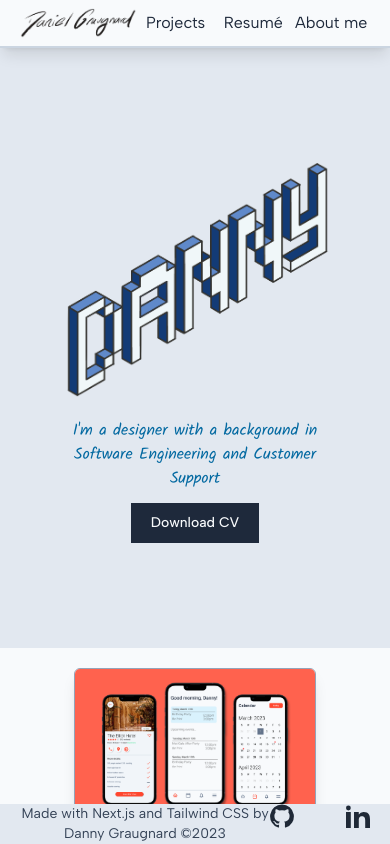
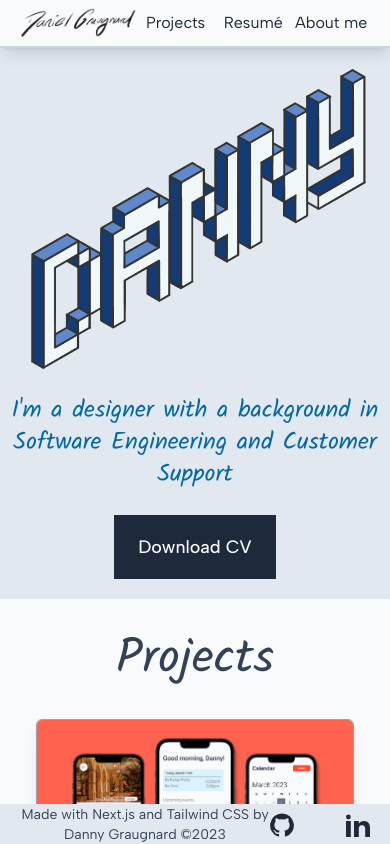
Before and after one commit to dan11218/portfolio-app, a Next.js app: page / in a window 390 px wide. Shown: the top 844 px of the page. Built offline with nearby package versions, Linux system fonts and the light colour scheme.

Commit message:
adds Project header, fixes responsiveness to footer and Jumbotron

```diff
--- a/app/components/footer.tsx
+++ b/app/components/footer.tsx
@@ -2,8 +2,8 @@ import Link from "next/link";
 
 export default function Footer() {
   return (
-    <footer className="fixed bottom-0 flex h-10 w-screen flex-col items-center justify-center bg-slate-200 px-[20px] dark:bg-slate-950">
-      <div className="flex w-full max-w-6xl flex-row justify-between">
+    <footer className="fixed bottom-0 flex h-10 w-screen border-t-[1px] border-solid flex-col items-center justify-center bg-slate-200 px-[20px] dark:bg-slate-950">
+    <div className="flex w-full max-w-6xl md:max-w-3xl flex-row justify-between items-center">
         <Link
           className="w-fit"
           href="https://github.com/dan11218/portfolio-app"
--- a/app/components/jumbotron.tsx
+++ b/app/components/jumbotron.tsx
@@ -5,11 +5,8 @@ import background from "../../public/graphics/Cube_Name.png";
 
 export default function Jumbotron() {
   return (
-    <section className="flex h-[600px] w-screen flex-col items-center justify-center bg-slate-200 py-[50px]">
-      <div className="h-50 flex w-full max-w-6xl flex-col items-center justify-center px-[50px]">
-        {/* <h1 className="py-3 text-4xl font-semibold text-slate-700 md:text-5xl">
-          Danny Graugnard
-        </h1> */}
+    <section className="flex h-fit w-screen py-2 flex-col items-center justify-center bg-slate-200">
+        <div className="h-fit flex w-full sm:max-w-6xl px-2 flex-col items-center justify-center">
         <Image
           src={background}
           width={500}
@@ -17,14 +14,14 @@ export default function Jumbotron() {
           alt="Daniel Graugnard"
         />
         <h2
-          className={`${kalam.className} py-3 text-center text-base text-sky-700 md:text-2xl`}
+        className={`${kalam.className} py-3 text-center text-sky-700 text-2xl sm:text-3xl`}
         >
           I&apos;m a designer with a background in Software Engineering and
           Customer Support
         </h2>
         <Link
           href="https://drive.google.com/file/d/1nTI56A3wOYprQhMZaEhc4_X8DhuG4c_5/view?usp=sharing"
-          className="focus:shadow-outline flex h-10 w-fit items-center bg-slate-800 px-5 py-3 text-sm font-medium text-slate-50 transition-colors duration-150 hover:bg-slate-600"
+          className="focus:shadow-outline flex h-16 w-fit justify-center items-center bg-slate-800 px-6 py-3 my-3 text-lg font-medium text-slate-50 transition-colors duration-150 hover:bg-slate-600"
         >
           Download CV
         </Link>
--- a/app/components/project_section.tsx
+++ b/app/components/project_section.tsx
@@ -1,5 +1,6 @@
 import Project from "./project";
 import { promises as fs } from "fs";
+import { kalam } from "../fonts";
 
 // Get project data
 
@@ -19,7 +20,8 @@ export default async function ProjectSection() {
   const data = await getData();
 
   return (
-    <section className="flex w-screen flex-col items-center px-[50px] py-[20px]">
+  <section className="flex w-screen flex-col items-center px-3">
+      <h1 className={`m-6 ${kalam.className}`}>Projects</h1>
       <div className="flex w-full flex-wrap content-start justify-center">
         {data.map((project: any) => (
           <Project
```
